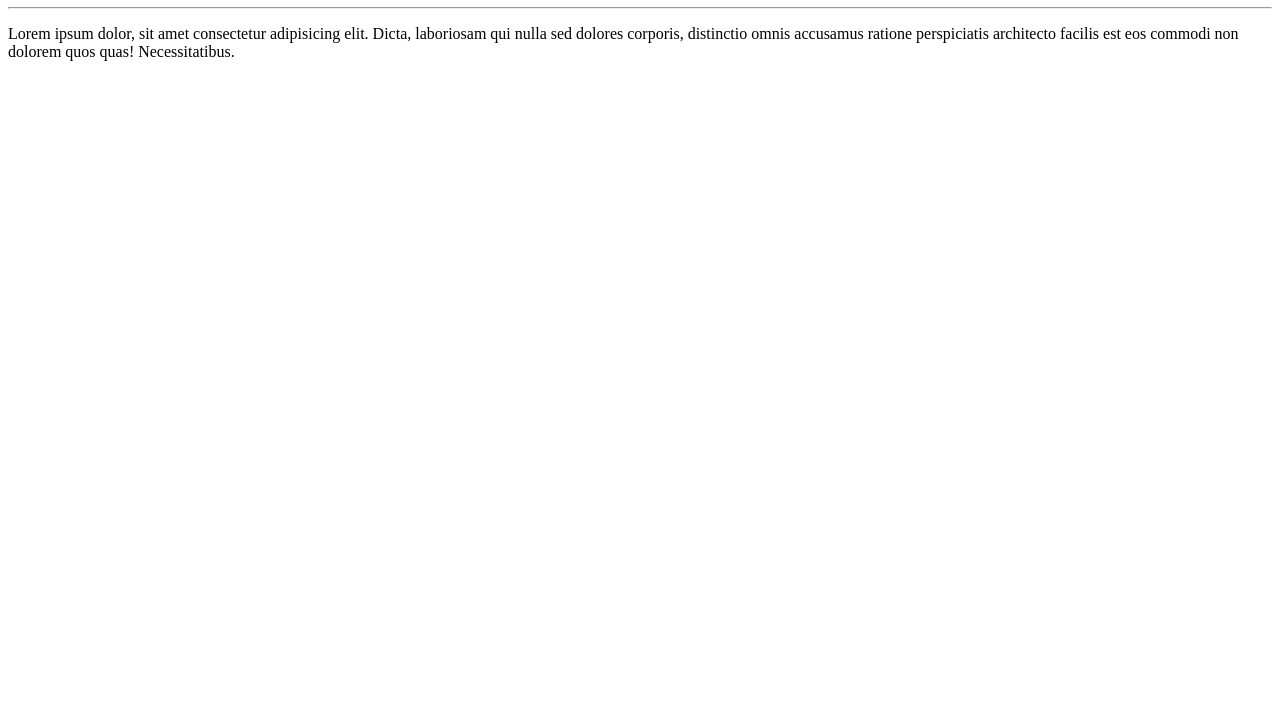
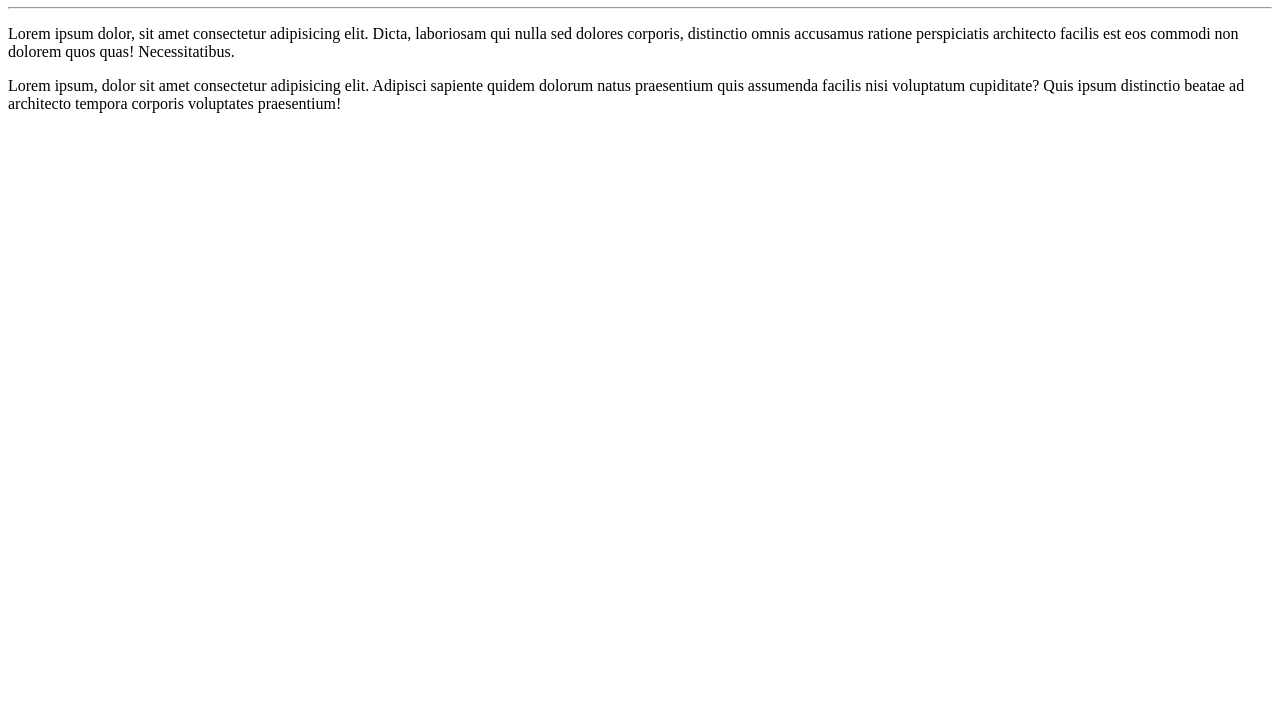
Before and after one commit to FernandoHenrique2001/Ola-Mundo, a plain HTML site: page site-exemplo/index.html in a window 1280 px wide. Shown: the part 73-800 px from the top of the page. Drawn offline with Linux system fonts and the light colour scheme.

Commit message:
Adicionei um parágrafo

```diff
--- a/site-exemplo/index.html
+++ b/site-exemplo/index.html
@@ -9,5 +9,6 @@
     <h1>Olá, Mundo!</h1>
     <hr>
     <p>Lorem ipsum dolor, sit amet consectetur adipisicing elit. Dicta, laboriosam qui nulla sed dolores corporis, distinctio omnis accusamus ratione perspiciatis architecto facilis est eos commodi non dolorem quos quas! Necessitatibus.</p>
+    <p>Lorem ipsum, dolor sit amet consectetur adipisicing elit. Adipisci sapiente quidem dolorum natus praesentium quis assumenda facilis nisi voluptatum cupiditate? Quis ipsum distinctio beatae ad architecto tempora corporis voluptates praesentium!</p>
 </body>
 </html>
```
